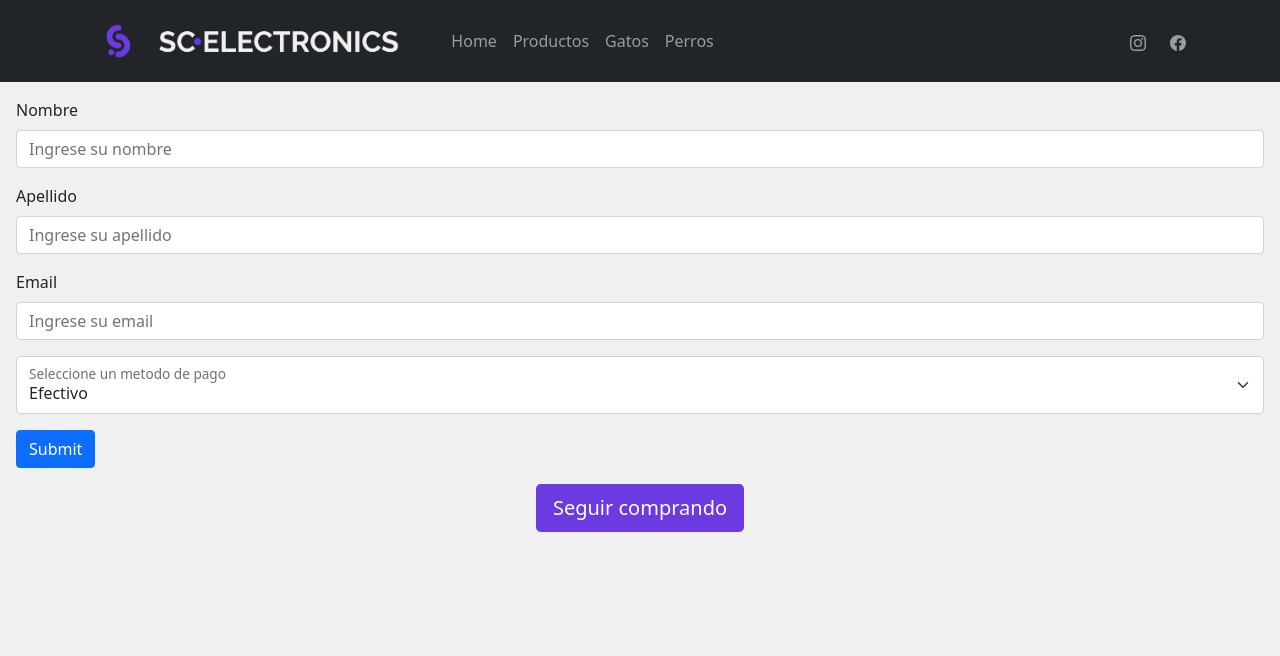
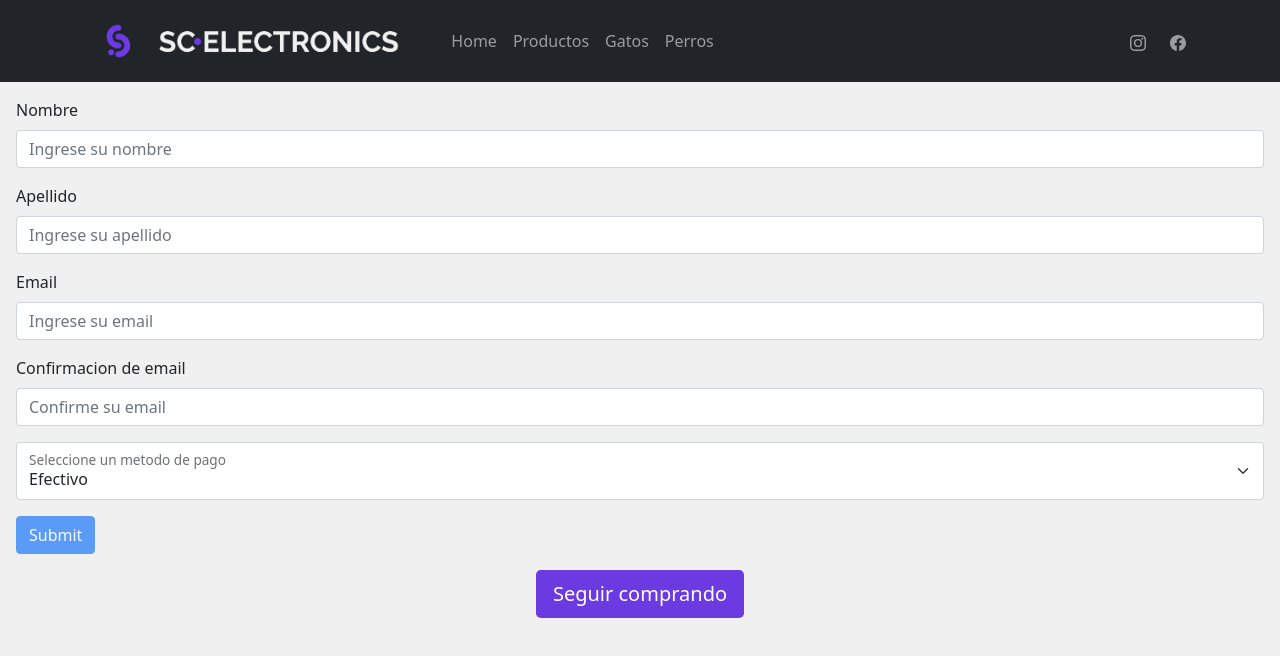
Before and after one commit to sebagn/sc-electronics, a React (Create React App) app: page /checkout in a window 1280 px wide. Shown: the top 656 px of the page. Built offline with nearby package versions, Linux system fonts and the light colour scheme.

Commit message:
subida a la entrega

```diff
--- a/package.json
+++ b/package.json
@@ -8,6 +8,7 @@
     "@testing-library/user-event": "^12.8.3",
     "bootstrap": "^5.1.3",
     "firebase": "^9.6.0",
+    "firebase-import": "^2.2.2",
     "firestore-export-import": "^0.17.0",
     "node-sass": "^6.0.1",
     "react": "^17.0.2",
--- a/src/components/Checkout/Checkout.jsx
+++ b/src/components/Checkout/Checkout.jsx
@@ -3,6 +3,7 @@ import { Form, Button, FloatingLabel } from "react-bootstrap";
 import { CartContext } from "../../context/CartContext";
 import { Link } from "react-router-dom";
 import { generarOrden } from "../../firebase/generarOrden";
+import Swal from "sweetalert2";
 
 const Checkout = () => {
   const { carrito, totalPrecio, vaciarCarrito } = useContext(CartContext);
@@ -11,8 +12,15 @@ const Checkout = () => {
 
   const handleSubmit = e => {
     e.preventDefault();
-
+    if (carrito.length !== 0) {
     generarOrden(form, carrito, totalPrecio, vaciarCarrito);
+    }
+    else{
+      Swal.fire({
+        icon: 'error',
+        title: 'No hay productos en el carrito'
+      })
+    }
   };
 
   return (
@@ -21,14 +29,22 @@ const Checkout = () => {
         <Form.Label>Nombre</Form.Label>
         <Form.Control type="nombre" placeholder="Ingrese su nombre" name="nombre" required />
       </Form.Group>
+
       <Form.Group className="mb-3" controlId="formGroupApellido">
         <Form.Label>Apellido</Form.Label>
         <Form.Control type="apellido" placeholder="Ingrese su apellido" name="apellido" required />
       </Form.Group>
+
       <Form.Group className="mb-3" controlId="formGroupEmail">
         <Form.Label>Email</Form.Label>
         <Form.Control type="email" placeholder="Ingrese su email" name="email" required />
       </Form.Group>
+
+      <Form.Group className="mb-3" controlId="formGroupEmailConfirm">
+        <Form.Label>Confirmacion de email</Form.Label>
+        <Form.Control type="email" placeholder="Confirme su email" name="emailConfirm" required />
+      </Form.Group>
+
       <Form.Group className="mb-3" controlId="formGroupPaymentMethod">
         <FloatingLabel className="mb-3" label="Seleccione un metodo de pago" required>
           <Form.Select aria-label="Floating label select example" name="paymentMethod">
@@ -37,7 +53,8 @@ const Checkout = () => {
           </Form.Select>
         </FloatingLabel>
       </Form.Group>
-      <Button variant="primary" type="submit">
+
+      <Button variant="primary" type="submit" disabled={(carrito.length === 0)}>
         Submit
       </Button>
       <div className="d-flex	justify-content-center">
--- a/src/components/ItemDetailContainer/ItemDetailContainer.jsx
+++ b/src/components/ItemDetailContainer/ItemDetailContainer.jsx
@@ -1,47 +1,44 @@
-import React, { useState, useEffect } from 'react'
-import './ItemDetailContainer.scss'
-import ItemDetail from '../ItemDetail/ItemDetail'
-import { Loading } from '../Loading/Loading'
-import { useParams } from 'react-router'
-import { db } from '../../firebase/config'
-import { doc, getDoc } from 'firebase/firestore/lite'
+import React, { useState, useEffect } from "react";
+import "./ItemDetailContainer.scss";
+import ItemDetail from "../ItemDetail/ItemDetail";
+import { Loading } from "../Loading/Loading";
+import { useParams } from "react-router";
+import { db } from "../../firebase/config";
+import { doc, getDoc } from "firebase/firestore/lite";
+import NotFound from '../NotFound/NotFound'
 
 const ItemDetailContainer = () => {
+  const [loading, setLoading] = useState(false);
+  const [producto, setProducto] = useState([]);
+  const { itemId } = useParams();
 
-    const [ loading, setLoading ] = useState(false);
-    const [ producto, setProducto ] = useState([]);
-    const {itemId} = useParams()
+  useEffect(() => {
+    setLoading(true);
 
+    const fetchdata = async () => {
+      const itemRef = doc(db, `productos/${itemId}`);
+      try {
+        const docSnap = await getDoc(itemRef);
+        setProducto({ ...docSnap.data(), id: docSnap.id });
+      } finally {
+        setLoading(false);
+      }
+    };
 
+    fetchdata();
+  }, [itemId]);
 
-    useEffect(() => {
+  return (
+    <>
+      {loading ? (
+        <Loading />
+      ) : Object.keys(producto).length === 1 ? (
+        <NotFound />
+      ) : (
+        <ItemDetail producto={producto} />
+      )}
+    </>
+  );
+};
 
-        setLoading(true)
-
-        const fetchdata = async () => {
-            const itemRef = doc (db, `productos/${itemId}`)
-            try{
-                const docSnap = await getDoc(itemRef)
-                setProducto({...docSnap.data(), id: docSnap.id})
-
-            }
-            finally{setLoading(false)};
-        }
-
-        fetchdata()
-
-    }, [itemId])
-
-
-    return (
-        <>
-            {
-                loading
-                    ? <Loading />
-                    : <ItemDetail producto={producto} />
-            }
-        </>
-    )
-}
-
-export default ItemDetailContainer
+export default ItemDetailContainer;
--- a/src/components/NotFound/NotFound.jsx
+++ b/src/components/NotFound/NotFound.jsx
@@ -4,7 +4,7 @@ import { Link } from 'react-router-dom'
 
 const NotFound = () => {
     return (
-        <div class="info">
+        <div className="info">
             <h1> 404 </h1>
             <h2>
                 No encontramos la pagina que buscas
--- a/src/firebase/config.js
+++ b/src/firebase/config.js
@@ -1,11 +1,6 @@
-// Import the functions you need from the SDKs you need
 import { initializeApp } from "firebase/app";
 import { getFirestore } from "firebase/firestore/lite";
-// TODO: Add SDKs for Firebase products that you want to use
-// https://firebase.google.com/docs/web/setup#available-libraries
 
-// Your web app's Firebase configuration
-// For Firebase JS SDK v7.20.0 and later, measurementId is optional
 const firebaseConfig = {
 	apiKey: "AIzaSyA3aht1x4N8_mrXp5xl9C2TukJuFBrLA74",
 	authDomain: "sc-electronics.firebaseapp.com",
--- a/src/routes/AppRouter.jsx
+++ b/src/routes/AppRouter.jsx
@@ -15,6 +15,7 @@ export const AppRouter = () => {
 		{ path: "/detail/:itemId", element: <ItemDetailContainer /> },
 		{ path: "/cart", element: <CartView /> },
 		{ path: "/checkout", element: <Checkout /> },
+		{ path: "/notfound", element: <NotFound /> },
 		{ path: "*", element: <NotFound /> },
 	]);
 
```
Also changed, not shown: 1 other file (tests, documents, lock files or other folders).
